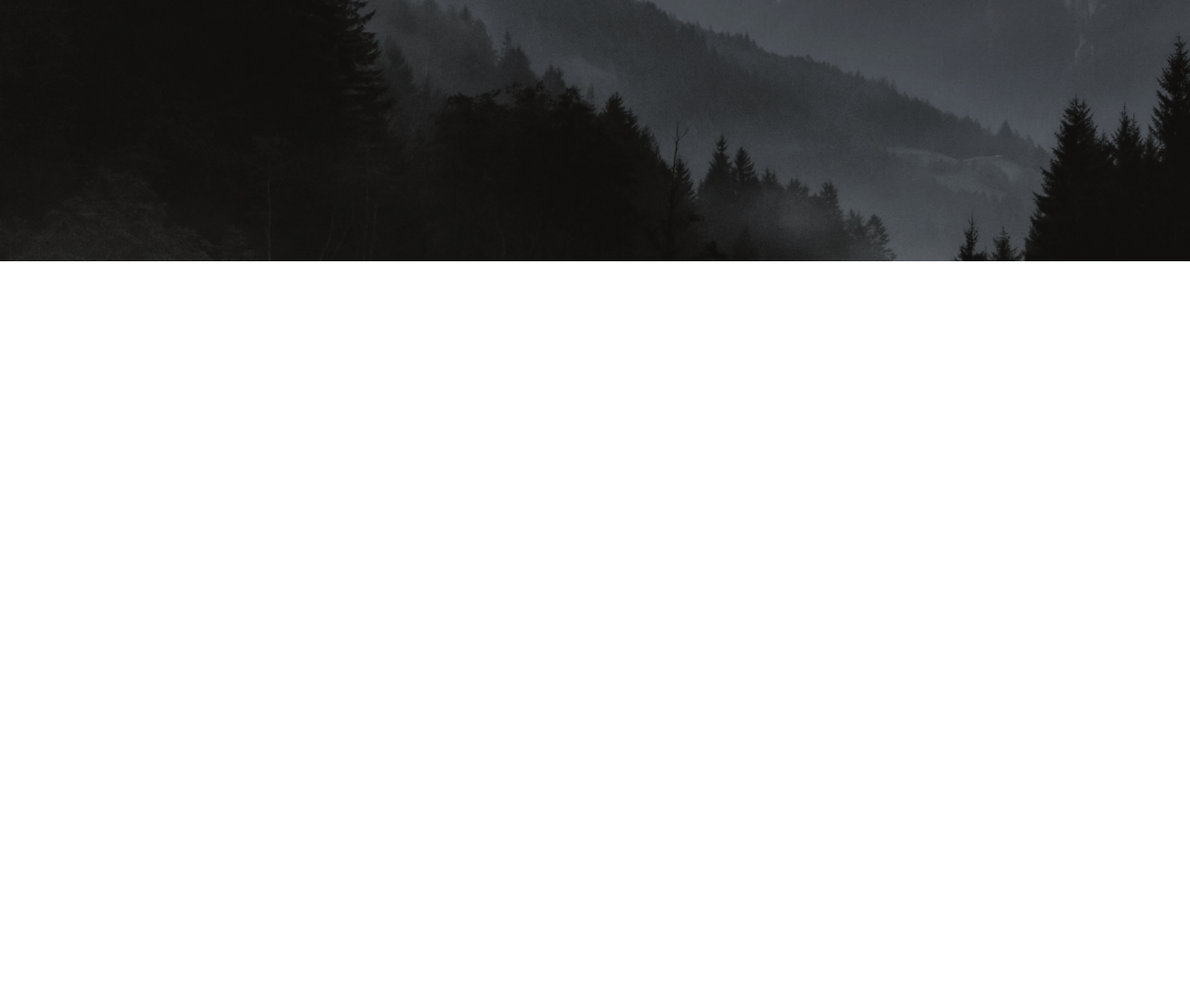
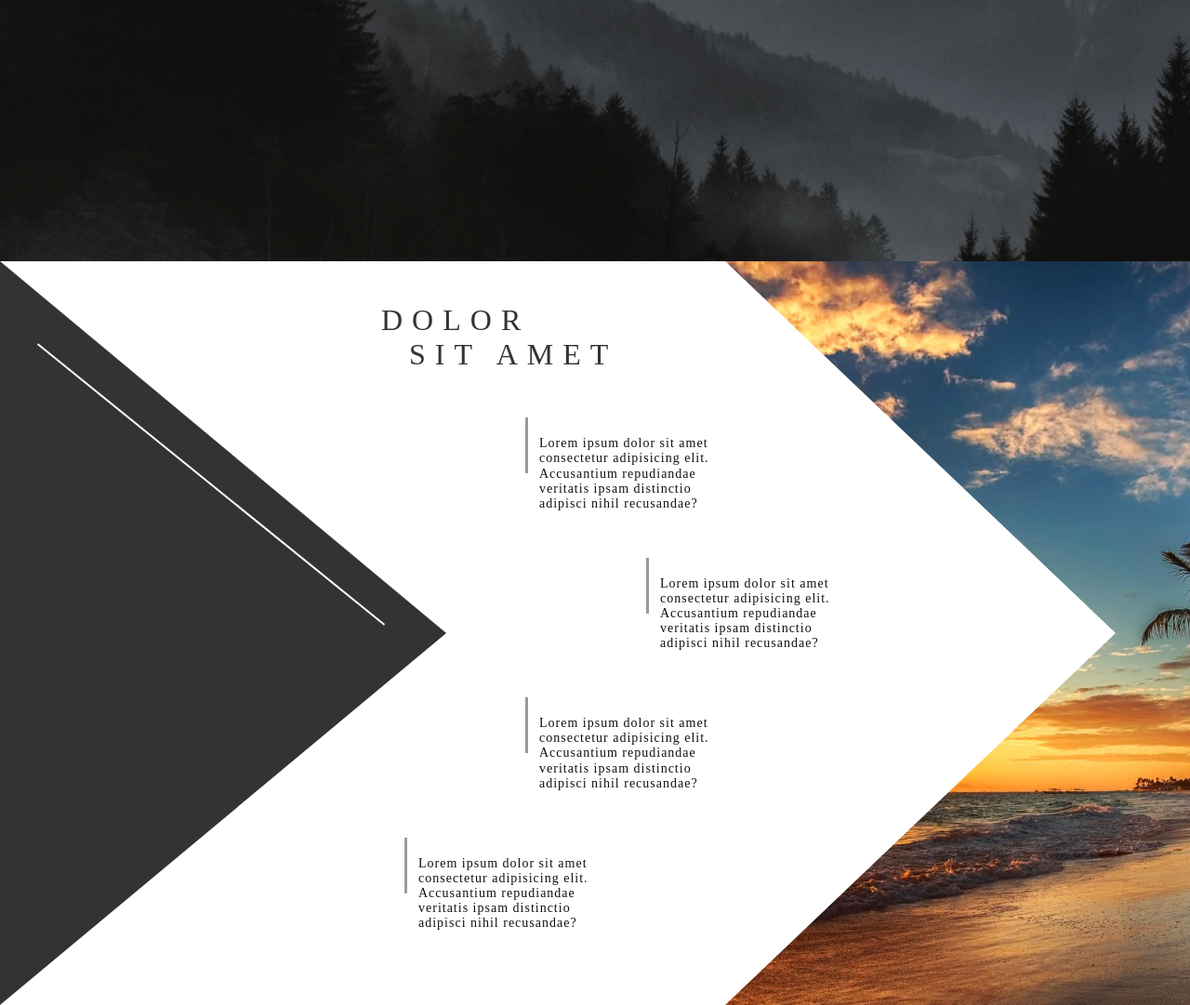
Before and after one commit to eyesmaybeyes/site-template, a plain HTML site: page index.html in a window 1280 px wide. Shown: the part 519-1600 px from the top of the page at 93% size. Before the commit the page ends 800 px from the top, so only its background shows below. Drawn offline with Linux system fonts and the light colour scheme.

Commit message:
added block two

```diff
--- a/assets/styles/block-one.css
+++ b/assets/styles/block-one.css
@@ -1,16 +1,17 @@
-* {
+/* * {
     margin: 0;
     box-sizing: border-box;
-}
-.info {
+} */
+.section-one {
     --shadow: 0 2px 4px rgba(0, 0, 0, 0.4);
     position: relative;
     height: 100vh;
     color: white;
     padding-top: 25vh;
     padding-left: 15vw;
+    box-sizing: border-box;
 }
-.info__bg {
+.section-one__bg {
     position: absolute;
     background: #444 url(../images/mountains.jpg);
     background-size: cover;
@@ -21,7 +22,7 @@
     z-index: -1;
     filter: saturate(80%) brightness(70%);
 }
-.info__title {
+.section-one__title {
     display: inline-block;
     font-size: 3vw;
     text-transform: uppercase;
@@ -31,3 +32,8 @@
     border-bottom: 0.4vw solid #fff;
     text-shadow: var(--shadow);
 }
+@media (max-width: 768px) {
+    .section-one__title {
+        font-size: 4.5vw;
+    }
+}
--- /dev/null
+++ b/assets/styles/block-two.css
@@ -0,0 +1,81 @@
+.section-two {
+    display: grid;
+    height: 100vh;
+    grid-template-columns: repeat(3, 1fr);
+    overflow: hidden;
+}
+.section-two__line {
+    position: absolute;
+    top: 0%;
+    height: 60%;
+    right: 31%;
+    width: 2px;
+    background-color: #fff;
+    transform: rotate(-51deg);
+}
+.section-two > div {
+    position: relative;
+    left: -50%;
+    width: 1200px;
+    background-color: #333;
+    z-index: 1;
+}
+.section-two > div:nth-child(2) {
+    display: grid;
+    align-items: center;
+    padding: 0 280px;
+    left: -100%;
+    background-color: #fff;
+    clip-path: polygon(65% 0%, 100% 50%, 65% 100%, 0% 100%, 40% 50%, 0% 0%);
+    width: 1200px;
+    z-index: 2;
+}
+.section-two > div:nth-child(3) {
+    left: -160%;
+    background: url(../images/sunset.jpg) 100% 50% / cover;
+    transition: all 0.5s ease-in-out;
+    z-index: 0;
+}
+.list__title {
+    font-size: 32px;
+    text-transform: uppercase;
+    letter-spacing: 10px;
+    color: #333;
+}
+.list__title span:last-child {
+    display: block;
+    margin-left: 30px;
+}
+.list {
+    margin-left: 130px;
+}
+.list:first-child {
+    margin-top: 35px;
+}
+.list *:not(.list) {
+    margin-bottom: 70px;
+}
+.list__item {
+    position: relative;
+    font-size: 14px;
+    letter-spacing: 1px;
+    max-width: 250px;
+    padding-left: 40px;
+    color: #111;
+}
+.list__item::before {
+    content: "";
+    display: block;
+    position: absolute;
+    width: 3px;
+    left: 25px;
+    top: -20px;
+    height: 60px;
+    background-color: #999;
+}
+@media (max-width: 1120px) {
+    .section-two > div:nth-child(3) {
+        width: 100vw;
+        left: -120%;
+    }
+}
--- a/assets/styles/style.css
+++ b/assets/styles/style.css
@@ -1 +1,7 @@
 @import url("block-one.css");
+@import url("block-two.css");
+
+* {
+    margin: 0;
+    box-sizing: border-box;
+}
--- a/index.html
+++ b/index.html
@@ -8,9 +8,48 @@
         <link rel="stylesheet" href="assets/styles/style.css" />
     </head>
     <body>
-        <div class="info">
-            <div class="info__bg"></div>
-            <h1 class="info__title">slide template</h1>
-        </div>
+        <section class="section-one">
+            <div class="section-one__bg"></div>
+            <h1 class="section-one__title">slide template</h1>
+        </section>
+        <section class="section-two">
+            <div>
+                <div class="section-two__line"></div>
+            </div>
+            <div>
+                <div class="list">
+                    <div class="list__title">
+                        <span>Dolor</span>
+                        <span>Sit Amet</span>
+                    </div>
+                    <div class="list">
+                        <div class="list__item">
+                            Lorem ipsum dolor sit amet consectetur adipisicing
+                            elit. Accusantium repudiandae veritatis ipsam
+                            distinctio adipisci nihil recusandae?
+                        </div>
+                        <div class="list">
+                            <div class="list__item">
+                                Lorem ipsum dolor sit amet consectetur
+                                adipisicing elit. Accusantium repudiandae
+                                veritatis ipsam distinctio adipisci nihil
+                                recusandae?
+                            </div>
+                        </div>
+                        <div class="list__item">
+                            Lorem ipsum dolor sit amet consectetur adipisicing
+                            elit. Accusantium repudiandae veritatis ipsam
+                            distinctio adipisci nihil recusandae?
+                        </div>
+                    </div>
+                    <div class="list__item">
+                        Lorem ipsum dolor sit amet consectetur adipisicing elit.
+                        Accusantium repudiandae veritatis ipsam distinctio
+                        adipisci nihil recusandae?
+                    </div>
+                </div>
+            </div>
+            <div></div>
+        </section>
     </body>
 </html>
```
Also changed, not shown: assets/images/sam_vys_gor_r.jpg (deleted), assets/images/sunset.jpg (added).
